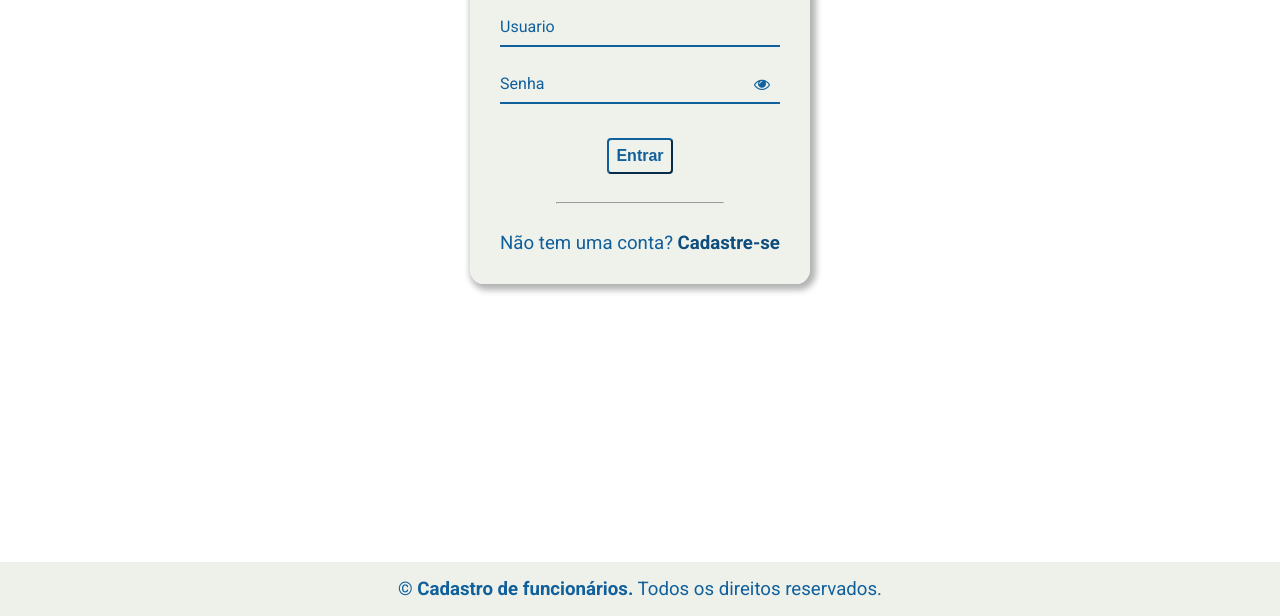
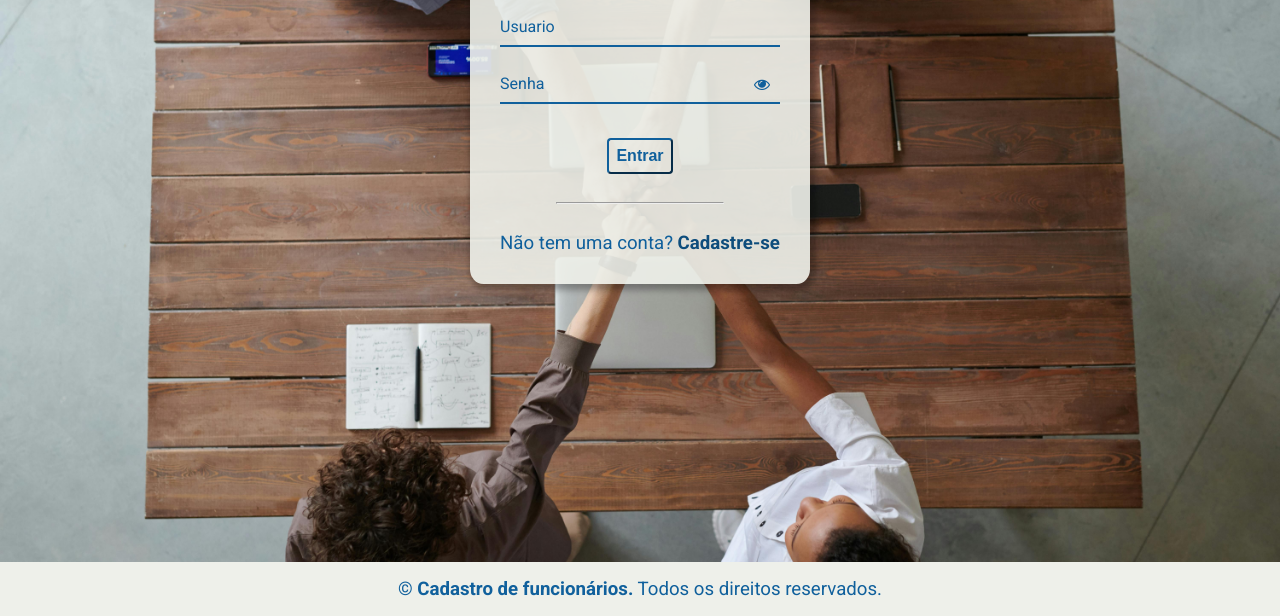
Before and after one commit to Josinaldo-Jr/cadastro_func_itens_javascript, a website: page index.html in a window 1280 px wide. Shown: the part 184-800 px from the top of the page. Drawn offline with Linux system fonts and the light colour scheme; the site is published under a folder, as on GitHub Pages, so addresses that start at the root find nothing.

Commit message:
chore: update signin and signup pages

```diff
--- a/scripts/signin.js
+++ b/scripts/signin.js
@@ -41,7 +41,10 @@ function entrar(){
   })
 
   if(usuario.value == userValid.user && senha.value == userValid.senha){
-    window.location.href = '../pages/main.html'
+   setTimeout(()=>{
+        window.location.href = './pages/main.html'
+    }, 3000);
+
 
     let mathRandom = Math.random().toString(16).substr(2)
     let token = mathRandom + mathRandom
--- a/styles/list.css
+++ b/styles/list.css
@@ -20,7 +20,7 @@
 }
 
 body {
-  background-image: url("/assets/pexels-fauxels-3184430.jpg");
+  background-image: url("../assets/pexels-fauxels-3184430.jpg");
   background-repeat: no-repeat;
   background-size: cover;
   background-attachment: fixed;
--- a/styles/signin.css
+++ b/styles/signin.css
@@ -21,7 +21,7 @@
 }
 
 body {
-  background-image: url("/assets/pexels-fauxels-3184430.jpg");
+  background-image: url("../assets/pexels-fauxels-3184430.jpg");
   background-repeat: no-repeat;
   background-size: cover;
   background-attachment: fixed;
--- a/styles/signup.css
+++ b/styles/signup.css
@@ -21,7 +21,7 @@
 }
 
 body {
-  background-image: url("/assets/pexels-fauxels-3184430.jpg");
+  background-image: url("../assets/pexels-fauxels-3184430.jpg");
   background-repeat: no-repeat;
   background-size: cover;
   background-attachment: fixed;
```
